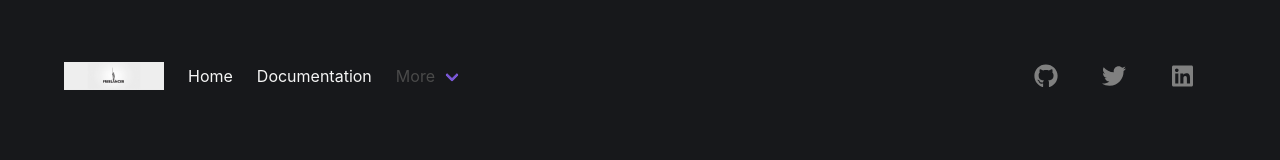
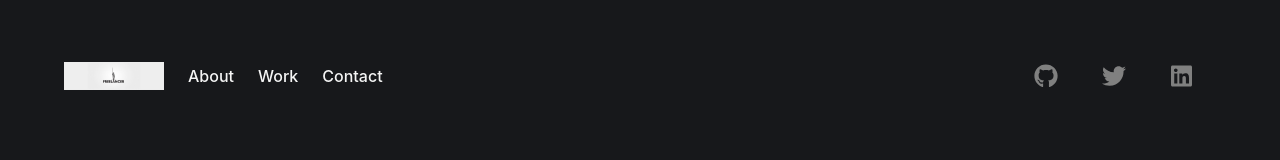
Before and after one commit to thubamamba/kreator, a Vue app: page / in a window 1280 px wide. Shown: the top 160 px of the page. Built offline with nearby package versions, Linux system fonts and the light colour scheme.

Commit message:
Added 404

```diff
--- /dev/null
+++ b/src/components/404.vue
@@ -0,0 +1,20 @@
+<template>
+  <section class="section has-background-white">
+    <div class="columns has-text-centered is-vcentered">
+    <div class="column">
+      <h1 class="has-text-black has-text-weight-bold is-size-1">Oh Oh! Are you lost?</h1>
+      <img src="../assets/images/you_lost.webp" alt="404 Error">
+    </div>
+  </div>
+  </section>
+</template>
+
+<style lang="css" scoped>
+
+</style>
+
+<script>
+  export default {
+
+  };
+</script>
--- a/src/components/Footer.vue
+++ b/src/components/Footer.vue
@@ -1,5 +1,5 @@
 <template>
-  <div id="footer">
+  <div id="MyFooter">
     <!-- Footer -->
     <footer class="section is-medium" id="contact">
       <div class="container">
@@ -65,13 +65,13 @@
 </template>
 
 <style lang="css" scoped>
-  .footer {
+  .MyFooter {
     background-color: #17181B;
   }
 </style>
 
 <script>
   export default {
-    name: 'footer'
+    name: 'MyFooter'
   }
 </script>
--- a/src/components/Navbar.vue
+++ b/src/components/Navbar.vue
@@ -17,35 +17,17 @@
 
             <div id="navMenu" class="navbar-menu">
               <div class="navbar-start">
-                <a class="navbar-item has-text-light">
-                  Home
+                <a class="navbar-item has-text-light has-text-weight-medium" href="#about">
+                  About
                 </a>
 
-                <a class="navbar-item has-text-light">
-                  Documentation
+                <a class="navbar-item has-text-light has-text-weight-medium" href="#work">
+                  Work
                 </a>
 
-                <div class="navbar-item has-dropdown is-hoverable">
-                  <a class="navbar-link">
-                    More
-                  </a>
-
-                  <div class="navbar-dropdown">
-                    <a class="navbar-item">
-                      About
-                    </a>
-                    <a class="navbar-item">
-                      Jobs
-                    </a>
-                    <a class="navbar-item">
-                      Contact
-                    </a>
-                    <hr class="navbar-divider">
-                    <a class="navbar-item">
-                      Report an issue
-                    </a>
-                  </div>
-                </div>
+                <a class="navbar-item has-text-light has-text-weight-medium" href="#getintouch">
+                  Contact
+                </a>
               </div>
               <!-- Socials --->
               <div class="navbar-end">
@@ -79,38 +61,11 @@
     </div>
 </template>
 
+<script src='~assets/js/main.js'></script>
 <script>
   export default {
     name: 'navbar',
   }
-</script>
-
-<script>
- document.addEventListener('DOMContentLoaded', () => {
-
-  // Get all "navbar-burger" elements
-  const $navbarBurgers = Array.prototype.slice.call(document.querySelectorAll('.navbar-burger'), 0);
-
-  // Check if there are any navbar burgers
-  if ($navbarBurgers.length > 0) {
-
-    // Add a click event on each of them
-    $navbarBurgers.forEach( el => {
-      el.addEventListener('click', () => {
-
-        // Get the target from the "data-target" attribute
-        const target = el.dataset.target;
-        const $target = document.getElementById(target);
-
-        // Toggle the "is-active" class on both the "navbar-burger" and the "navbar-menu"
-        el.classList.toggle('is-active');
-        $target.classList.toggle('is-active');
-
-      });
-    });
-  }
-
-});
 </script>
 
 <style lang="css" scoped>
--- a/src/router/index.js
+++ b/src/router/index.js
@@ -1,6 +1,7 @@
 import Vue from 'vue'
 import VueRouter from 'vue-router'
 import Home from '../views/Home.vue'
+import NotFound from '../components/404.vue';
 
 Vue.use(VueRouter)
 
@@ -8,19 +9,29 @@ const routes = [
   {
     path: '/',
     name: 'Home',
-    component: Home
+    component: Home,
+    meta: {
+      title: 'Welcome | My Portfolio Site',
+      metaTags: [
+        {
+          name: 'description',
+          content: 'This is content is meant to be a synopsis of what your site is about especially for when people search on search engines.'
+        },
+        {
+          property: 'og:description',
+          content: 'This is content is meant to be a synopsis of what your site is about especially for when people search on search engines'
+        }
+      ]
+    }
   },
   {
-    path: '/about',
-    name: 'About',
-    // route level code-splitting
-    // this generates a separate chunk (about.[hash].js) for this route
-    // which is lazy-loaded when the route is visited.
-    component: () => import(/* webpackChunkName: "about" */ '../views/About.vue')
+    path: '*',
+    component: NotFound
   }
 ]
 
 const router = new VueRouter({
+  mode: "history",
   routes
 })
 
--- a/src/views/About.vue
+++ /dev/null
@@ -1,5 +0,0 @@
-<template>
-  <div class="about">
-    <h1>This is an about page</h1>
-  </div>
-</template>
--- a/src/views/Home.vue
+++ b/src/views/Home.vue
@@ -84,7 +84,7 @@
       </div>
     </section>
     <!--- Main Body --->
-    <section class="section">
+    <section class="section" id="about">
       <div class="container">
         <div class="columns">
           <div class="column is-three-fifths">
@@ -161,7 +161,7 @@
       </div>
     </section>
     <!--- Projects --->
-    <section class="section pageSections">
+    <section class="section pageSections" id="work">
       <div class="container is-vcentered">
         <p class="is-size-3	has-text-weight-bold has-text-white has-text-centered" style="padding-bottom: 15px">
           Recent Work
@@ -300,20 +300,22 @@
         </div>
       </div>
     </section>
-    <Footer />
+    <section id="getintouch">
+      <MyFooter />
+    </section>
   </div>
 </template>
 
 <script>
 
   import Navbar from "../components/Navbar"
-  import Footer from '../components/Footer'
+  import MyFooter from '../components/Footer'
 
   export default {
     name: 'Home',
     components: {
       Navbar,
-      Footer
+      MyFooter
     }
   }
 </script>
```
Also changed, not shown: src/assets/js/main.js (added, +26 -0 lines), src/App.vue (line endings or trailing spaces), src/assets/images/you_lost.webp (added).
